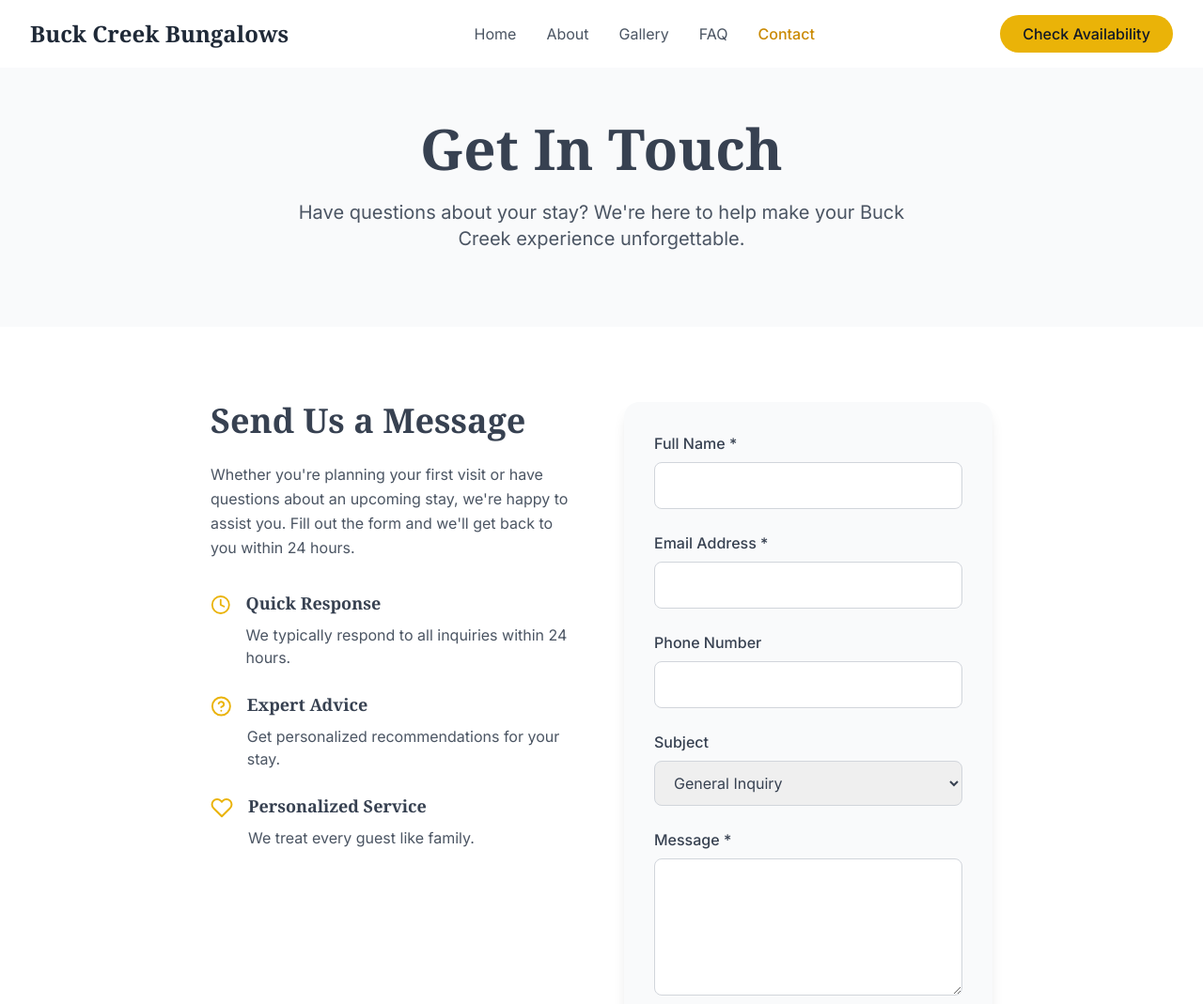
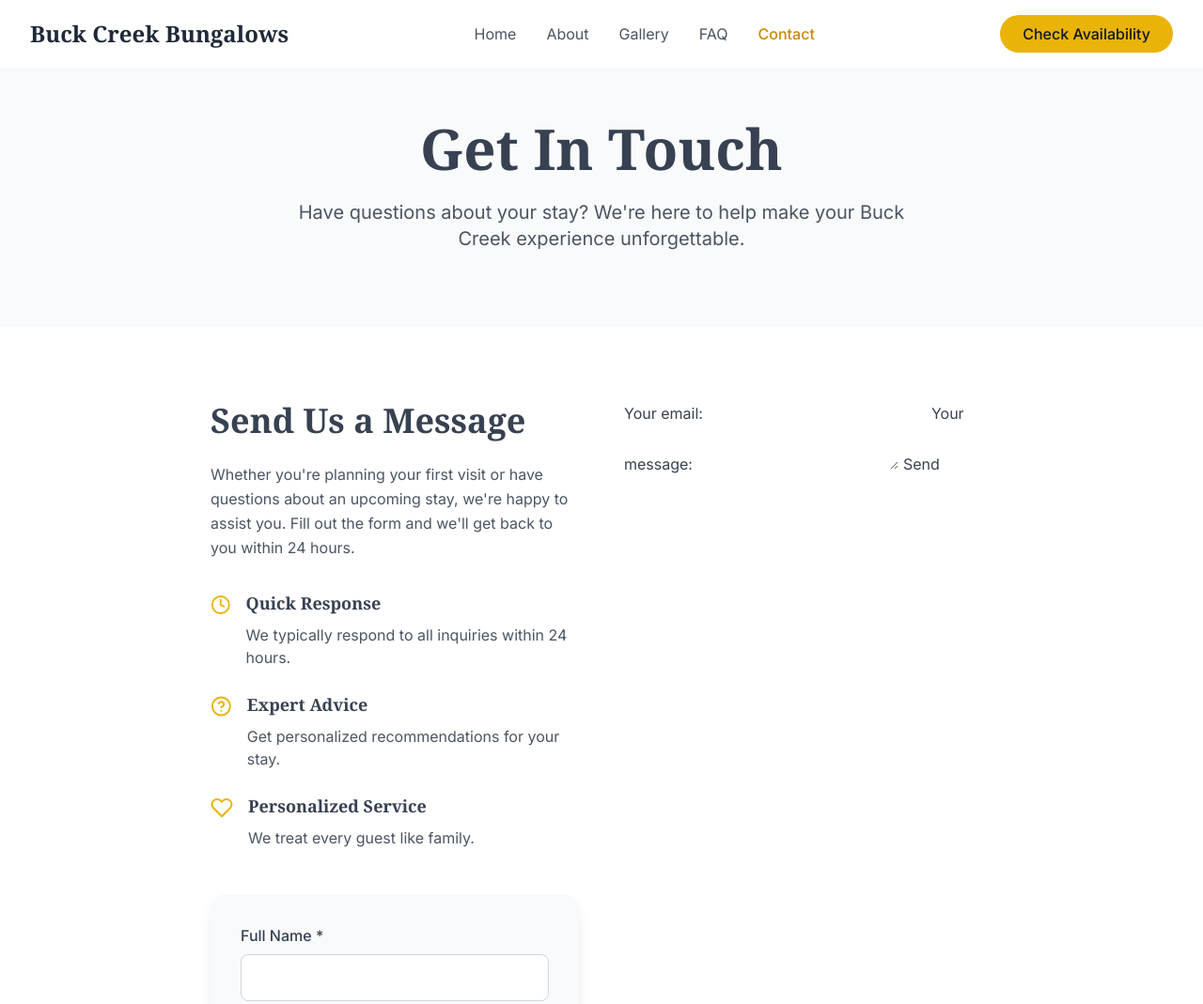
Before and after one commit to razodin137/buckcreekbungalows, a website: page contact.html in a window 1280 px wide. Shown: the top 1069 px of the page at 94% size. Drawn offline with nearby package versions, Linux system fonts and the light colour scheme.

Commit message:
Update contact.html

```diff
--- a/contact.html
+++ b/contact.html
@@ -111,6 +111,22 @@
                             </div>
                         </div>
                     </div>
+
+                    <form
+  action="https://formspree.io/f/xgobwpol"
+  method="POST"
+>
+  <label>
+    Your email:
+    <input type="email" name="email">
+  </label>
+  <label>
+    Your message:
+    <textarea name="message"></textarea>
+  </label>
+  <!-- your other form fields go here -->
+  <button type="submit">Send</button>
+</form>
 
                     <div data-aos="fade-left" data-aos-delay="200">
                         <form class="bg-gray-50 rounded-2xl p-8 shadow-lg" method="POST" action="/api/forms">
```
